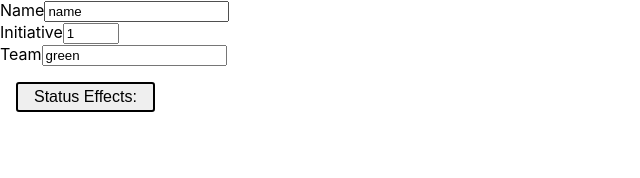
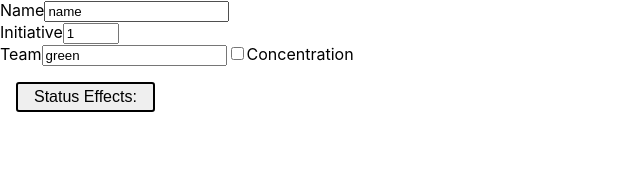
Before and after one commit to punkrockviking/initiativeStatusTracker, a React (Vite) app: page / in a window 1280 px wide. Shown: the top 178 px of the page, without its empty margins (0-640 px from the left). Built offline with nearby package versions, Linux system fonts and the light colour scheme.

Commit message:
(feat) add checkbox for Concentration. will change this to button that highlights when selected

```diff
--- a/src/components/CharacterClass.jsx
+++ b/src/components/CharacterClass.jsx
@@ -67,6 +67,10 @@ class Character extends Component {
               />
             </label>
             <label>
+              <input type="checkbox" />
+              Concentration
+            </label>
+            <label>
               <StatusList statusList={this.state.charStatus} />
             </label>
           </form>
```
